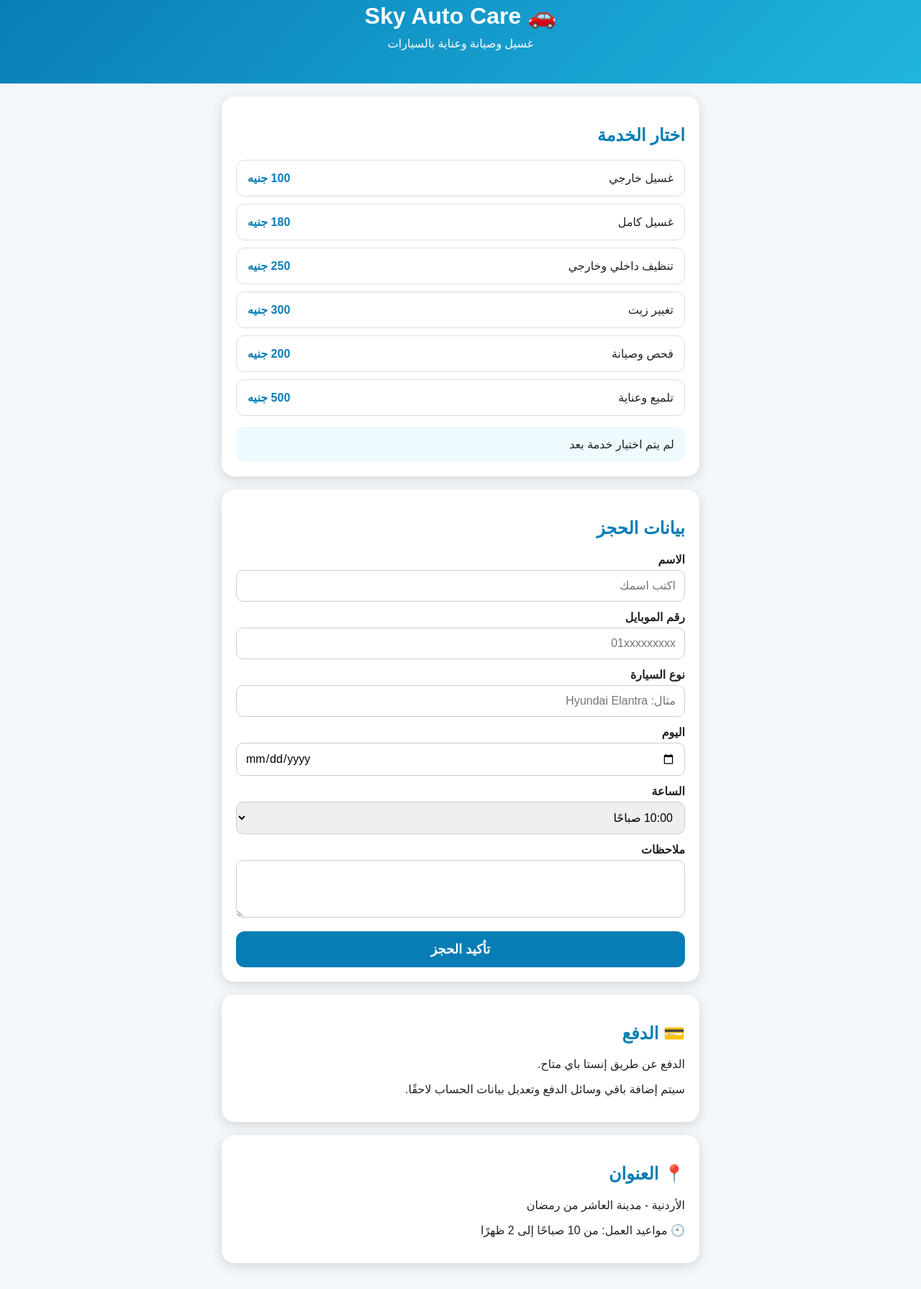
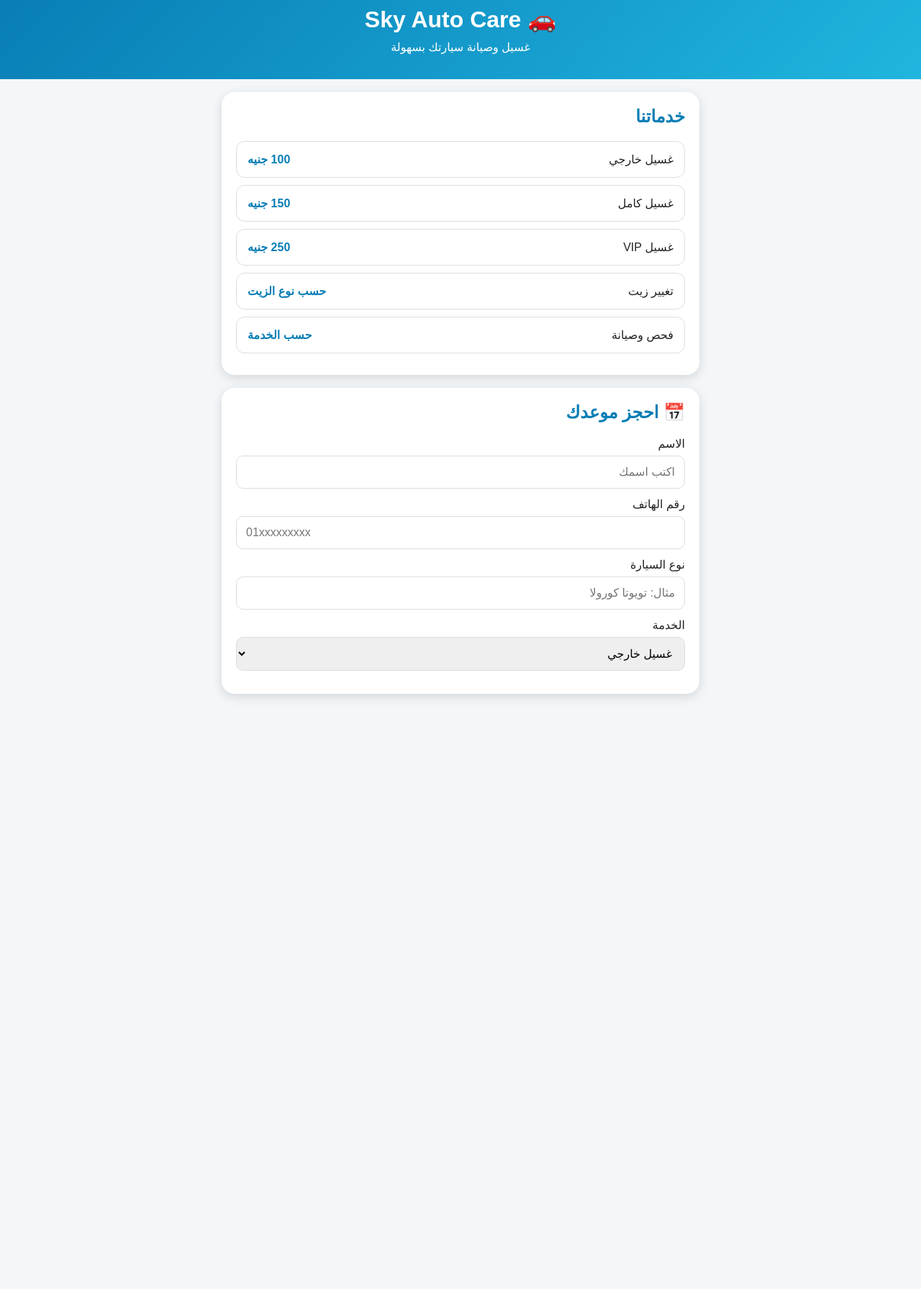
Before and after one commit to skyautocare/Sky, a plain HTML site: page index.html in a window 1280 px wide. Shown: the part 27-1818 px from the top of the page at 72% size. After the commit the page ends 1027 px from the top, so only its background shows below. Drawn offline with Linux system fonts and the light colour scheme.

Commit message:
Update index.html

```diff
--- a/index.html
+++ b/index.html
@@ -6,102 +6,40 @@
 <title>Sky Auto Care</title>
 
 <style>
-*{
-  box-sizing:border-box;
-  font-family:Arial,sans-serif;
+*{box-sizing:border-box;font-family:Arial,sans-serif}
+body{margin:0;background:#f3f7fa;color:#222}
+header{
+background:linear-gradient(135deg,#087db5,#20b5df);
+color:white;text-align:center;padding:35px 15px
 }
-
-body{
-  margin:0;
-  background:#f3f7fa;
-  color:#222;
+header h1{margin:0;font-size:32px}
+header p{margin:10px 0 0}
+.container{max-width:700px;margin:auto;padding:18px}
+.card{
+background:white;padding:20px;margin-bottom:18px;
+border-radius:18px;box-shadow:0 4px 15px #0002
 }
-
-header{
-  background:linear-gradient(135deg,#087db5,#20b5df);
-  color:white;
-  text-align:center;
-  padding:30px 15px;
+h2{color:#087db5;margin-top:0}
+.service{
+border:1px solid #ddd;padding:15px;margin:10px 0;
+border-radius:12px;display:flex;
+justify-content:space-between;align-items:center
 }
-
-header h1{
-  margin:0;
-  font-size:32px;
+.price{color:#087db5;font-weight:bold}
+button{
+border:0;border-radius:12px;padding:13px 18px;
+background:#087db5;color:white;font-size:16px;
+cursor:pointer;width:100%;margin-top:10px
 }
-
-header p{
-  margin-top:10px;
+button:hover{background:#06648f}
+input,select{
+width:100%;padding:13px;margin:7px 0 12px;
+border:1px solid #ddd;border-radius:10px;
+font-size:16px
 }
-
-.container{
-  max-width:700px;
-  margin:auto;
-  padding:18px;
-}
-
-.card{
-  background:white;
-  padding:20px;
-  margin-bottom:18px;
-  border-radius:18px;
-  box-shadow:0 4px 15px #0002;
-}
-
-h2{
-  color:#087db5;
-}
-
-.service{
-  border:1px solid #ddd;
-  padding:15px;
-  margin:10px 0;
-  border-radius:12px;
-  cursor:pointer;
-}
-
-.service:hover{
-  background:#eefaff;
-}
-
-.price{
-  color:#087db5;
-  font-weight:bold;
-  float:left;
-}
-
-label{
-  display:block;
-  margin-top:12px;
-  margin-bottom:5px;
-  font-weight:bold;
-}
-
-input,select,textarea{
-  width:100%;
-  padding:12px;
-  border:1px solid #ccc;
-  border-radius:10px;
-  font-size:16px;
-}
-
-button{
-  width:100%;
-  padding:14px;
-  margin-top:15px;
-  border:0;
-  border-radius:12px;
-  background:#087db5;
-  color:white;
-  font-size:18px;
-  font-weight:bold;
-}
-
-.info{
-  background:#eefaff;
-  padding:15px;
-  border-radius:12px;
-  margin-top:15px;
-}
+.whatsapp{background:#20a957}
+.info{text-align:center;line-height:1.9}
+footer{text-align:center;padding:20px;color:#777}
 </style>
 </head>
 
@@ -109,216 +47,52 @@ button{
 
 <header>
 <h1>🚗 Sky Auto Care</h1>
-<p>غسيل وصيانة وعناية بالسيارات</p>
+<p>غسيل وصيانة سيارتك بسهولة</p>
 </header>
 
 <div class="container">
 
 <div class="card">
-<h2>اختار الخدمة</h2>
+<h2>خدماتنا</h2>
 
-<div class="service" onclick="choose('غسيل خارجي',100)">
-غسيل خارجي
+<div class="service">
+<span>غسيل خارجي</span>
 <span class="price">100 جنيه</span>
 </div>
 
-<div class="service" onclick="choose('غسيل كامل',180)">
-غسيل كامل
-<span class="price">180 جنيه</span>
+<div class="service">
+<span>غسيل كامل</span>
+<span class="price">150 جنيه</span>
 </div>
 
-<div class="service" onclick="choose('تنظيف داخلي وخارجي',250)">
-تنظيف داخلي وخارجي
+<div class="service">
+<span>غسيل VIP</span>
 <span class="price">250 جنيه</span>
 </div>
 
-<div class="service" onclick="choose('تغيير زيت',300)">
-تغيير زيت
-<span class="price">300 جنيه</span>
+<div class="service">
+<span>تغيير زيت</span>
+<span class="price">حسب نوع الزيت</span>
 </div>
 
-<div class="service" onclick="choose('فحص وصيانة',200)">
-فحص وصيانة
-<span class="price">200 جنيه</span>
+<div class="service">
+<span>فحص وصيانة</span>
+<span class="price">حسب الخدمة</span>
 </div>
-
-<div class="service" onclick="choose('تلميع وعناية',500)">
-تلميع وعناية
-<span class="price">500 جنيه</span>
-</div>
-
-<div class="info" id="selected">
-لم يتم اختيار خدمة بعد
-</div>
-
 </div>
 
 <div class="card">
-
-<h2>بيانات الحجز</h2>
+<h2>📅 احجز موعدك</h2>
 
 <label>الاسم</label>
-<input id="name" placeholder="اكتب اسمك">
+<input type="text" id="name" placeholder="اكتب اسمك">
 
-<label>رقم الموبايل</label>
-<input id="phone" placeholder="01xxxxxxxxx">
+<label>رقم الهاتف</label>
+<input type="tel" id="phone" placeholder="01xxxxxxxxx">
 
 <label>نوع السيارة</label>
-<input id="car" placeholder="مثال: Hyundai Elantra">
+<input type="text" id="car" placeholder="مثال: تويوتا كورولا">
 
-<label>اليوم</label>
-<input id="date" type="date">
-
-<label>الساعة</label>
-<select id="time">
-<option>10:00 صباحًا</option>
-<option>10:30 صباحًا</option>
-<option>11:00 صباحًا</option>
-<option>11:30 صباحًا</option>
-<option>12:00 ظهرًا</option>
-<option>12:30 ظهرًا</option>
-<option>1:00 ظهرًا</option>
-<option>1:30 ظهرًا</option>
-</select>
-
-<label>ملاحظات</label>
-<textarea id="notes" rows="3"></textarea>
-
-<button onclick="book()">تأكيد الحجز</button>
-
-</div>
-
-<div class="card">
-
-<h2>💳 الدفع</h2>
-
-<p>
-الدفع عن طريق إنستا باي متاح.
-</p>
-
-<p>
-سيتم إضافة باقي وسائل الدفع وتعديل بيانات الحساب لاحقًا.
-</p>
-
-</div>
-
-<div class="card">
-
-<h2>📍 العنوان</h2>
-
-<p>
-الأردنية - مدينة العاشر من رمضان
-</p>
-
-<p>
-🕙 مواعيد العمل: من 10 صباحًا إلى 2 ظهرًا
-</p>
-
-</div>
-
-</div>
-
-<!-- Firebase -->
-<script src="https://www.gstatic.com/firebasejs/10.12.2/firebase-app-compat.js"></script>
-<script src="https://www.gstatic.com/firebasejs/10.12.2/firebase-firestore-compat.js"></script>
-
-<script>
-
-const firebaseConfig = {
-  apiKey: "AIzaSyC3YgodYF9W5lnenRGh6KxwIepcfVvZKHc",
-  authDomain: "skyautocare-7c26f.firebaseapp.com",
-  projectId: "skyautocare-7c26f",
-  storageBucket: "skyautocare-7c26f.firebasestorage.app",
-  messagingSenderId: "257651703409",
-  appId: "1:257651703409:web:10774239c1e9c29da9e5d0",
-  measurementId: "G-2R2V6XK61E"
-};
-
-firebase.initializeApp(firebaseConfig);
-
-const db = firebase.firestore();
-
-let selectedService="";
-let selectedPrice=0;
-
-function choose(service,price){
-
-selectedService=service;
-selectedPrice=price;
-
-document.getElementById("selected").innerHTML=
-"الخدمة المختارة: <b>"+service+
-"</b><br>السعر المبدئي: <b>"+price+
-" جنيه</b>";
-
-}
-
-async function book(){
-
-let name=document.getElementById("name").value.trim();
-let phone=document.getElementById("phone").value.trim();
-let car=document.getElementById("car").value.trim();
-let date=document.getElementById("date").value;
-let time=document.getElementById("time").value;
-let notes=document.getElementById("notes").value.trim();
-
-if(selectedService==""){
-alert("من فضلك اختار الخدمة أولًا");
-return;
-}
-
-if(name=="" || phone==""){
-alert("من فضلك اكتب الاسم ورقم الموبايل");
-return;
-}
-
-try{
-
-await db.collection("bookings").add({
-
-name:name,
-phone:phone,
-car:car,
-service:selectedService,
-price:selectedPrice,
-date:date,
-time:time,
-notes:notes,
-status:"pending",
-createdAt:firebase.firestore.FieldValue.serverTimestamp()
-
-});
-
-alert(
-"تم تسجيل طلب الحجز بنجاح ✅\n\n"+
-"الاسم: "+name+
-"\nالسيارة: "+car+
-"\nالخدمة: "+selectedService+
-"\nالسعر: "+selectedPrice+" جنيه"+
-"\nاليوم: "+date+
-"\nالساعة: "+time
-);
-
-document.getElementById("name").value="";
-document.getElementById("phone").value="";
-document.getElementById("car").value="";
-document.getElementById("date").value="";
-document.getElementById("notes").value="";
-
-}catch(error){
-
-console.error(error);
-
-alert(
-"حصل خطأ أثناء تسجيل الحجز.\n"+
-"تأكد من إعدادات Firestore ثم حاول مرة أخرى."
-);
-
-}
-
-}
-
-</script>
-
-</body>
-</html>
+<label>الخدمة</label>
+<select id="service">
+<option>غسيل خارجي
```
